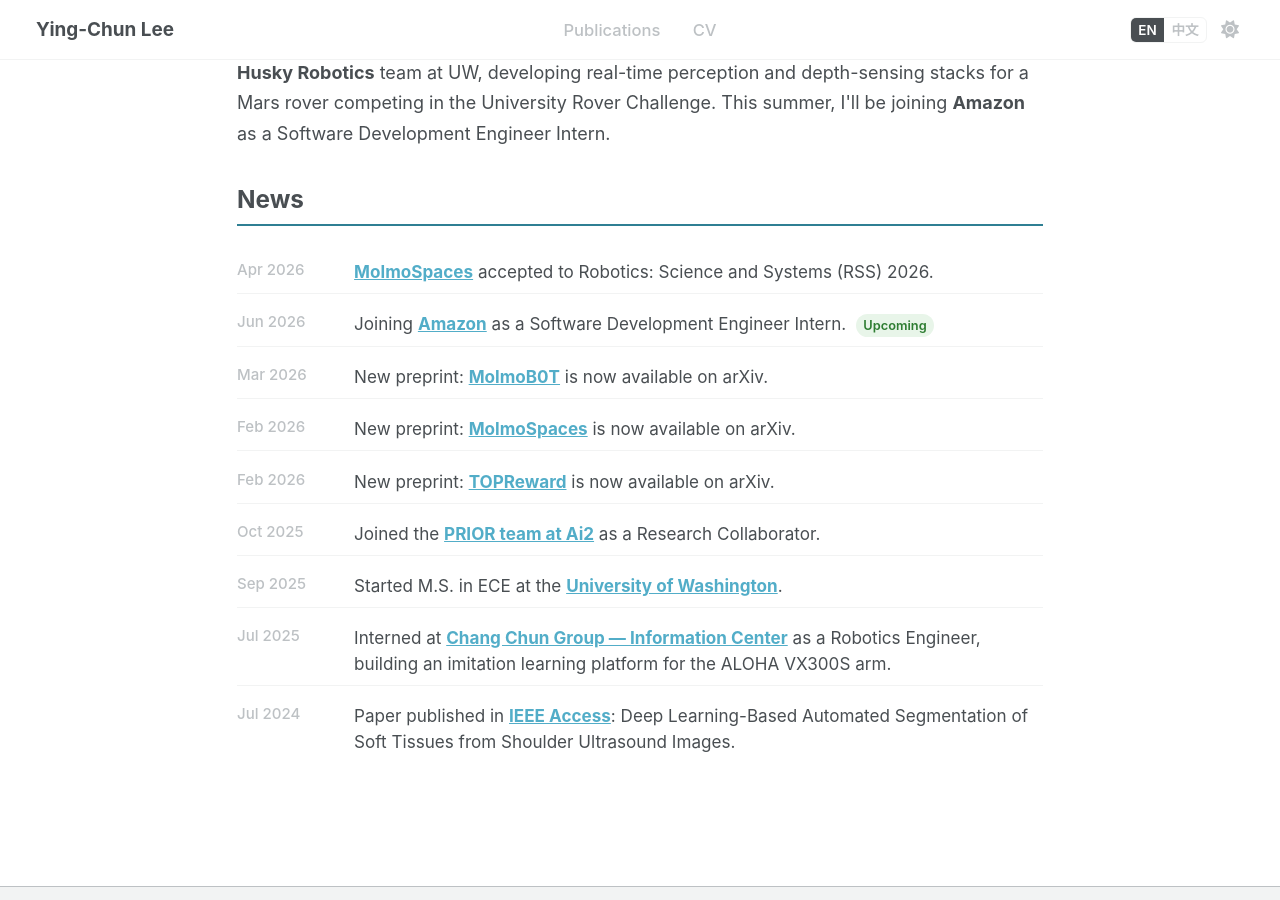
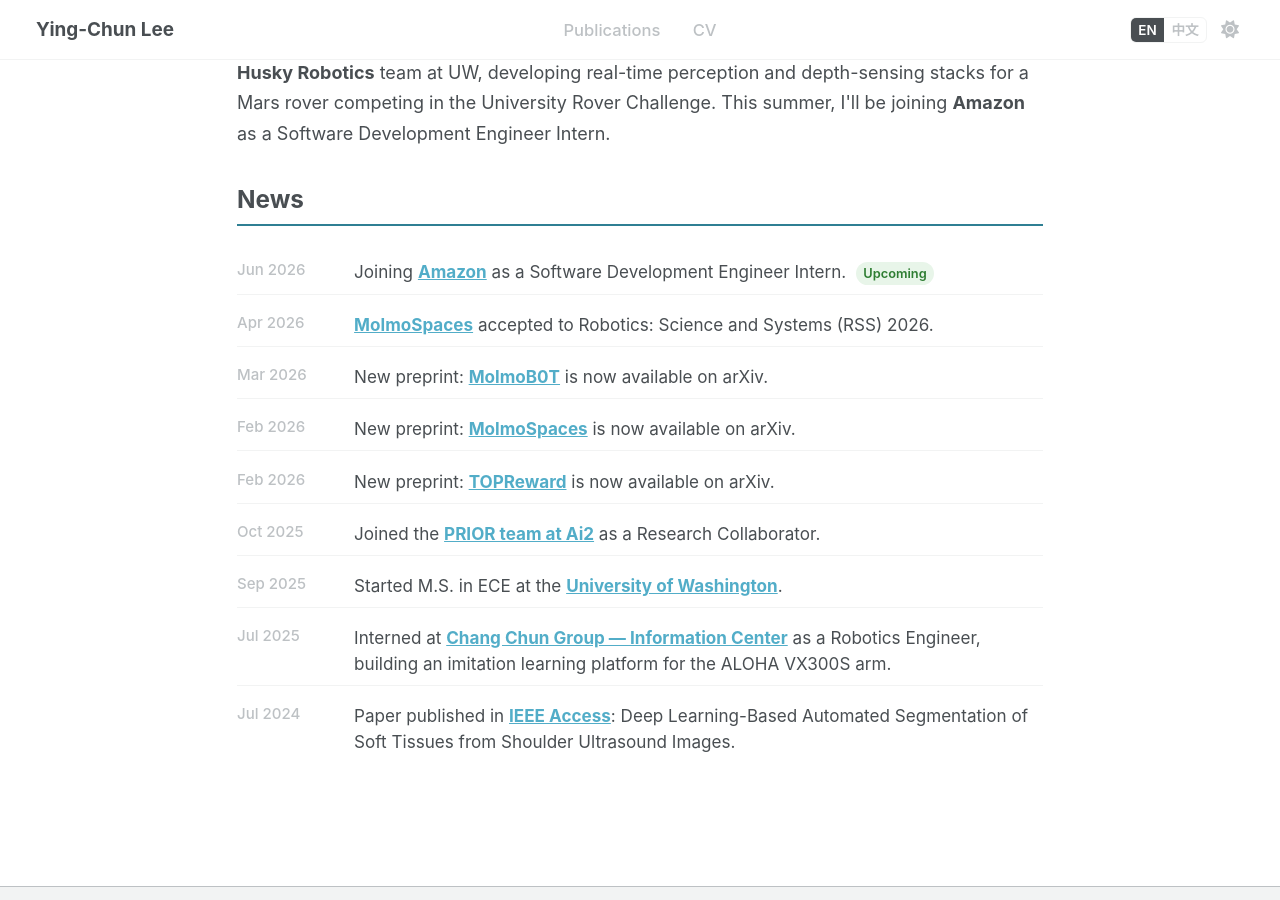
Before and after one commit to thomas0829/thomas0829.github.io, a Jekyll site: the page built from _pages/about.md, in a window 1280 px wide and 900 px high, scrolled down 879 px. Built offline with Jekyll 4.4.1, drawn with Linux system fonts in a browser that asks for light colours; a script that is not in the unit is left out.

Commit message:
Reorder homepage news

```diff
--- a/_pages/about.md
+++ b/_pages/about.md
@@ -54,12 +54,12 @@
 <h2>News</h2>
 <ul>
   <li>
+    <span class="news-date">Jun 2026<br/><span class="cv-tag cv-tag--upcoming upcoming--mobile">Upcoming</span></span>
+    <span class="news-content">Joining <a href="https://www.amazon.jobs/"><strong>Amazon</strong></a> as a Software Development Engineer Intern. <span class="cv-tag cv-tag--upcoming upcoming--desktop">Upcoming</span></span>
+  </li>
+  <li>
     <span class="news-date">Apr 2026</span>
     <span class="news-content"><a href="https://arxiv.org/abs/2602.11337"><strong>MolmoSpaces</strong></a> accepted to Robotics: Science and Systems (RSS) 2026.</span>
-  </li>
-  <li>
-    <span class="news-date">Jun 2026<br/><span class="cv-tag cv-tag--upcoming upcoming--mobile">Upcoming</span></span>
-    <span class="news-content">Joining <a href="https://www.amazon.jobs/"><strong>Amazon</strong></a> as a Software Development Engineer Intern. <span class="cv-tag cv-tag--upcoming upcoming--desktop">Upcoming</span></span>
   </li>
   <li>
     <span class="news-date">Mar 2026</span>
```
Also changed, not shown: _pages/zh/about.md (+4 -4 lines).
